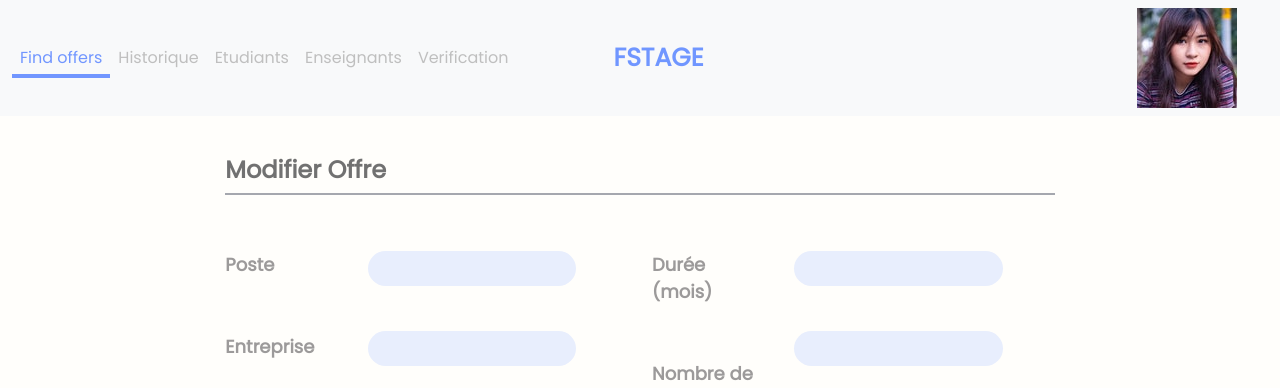
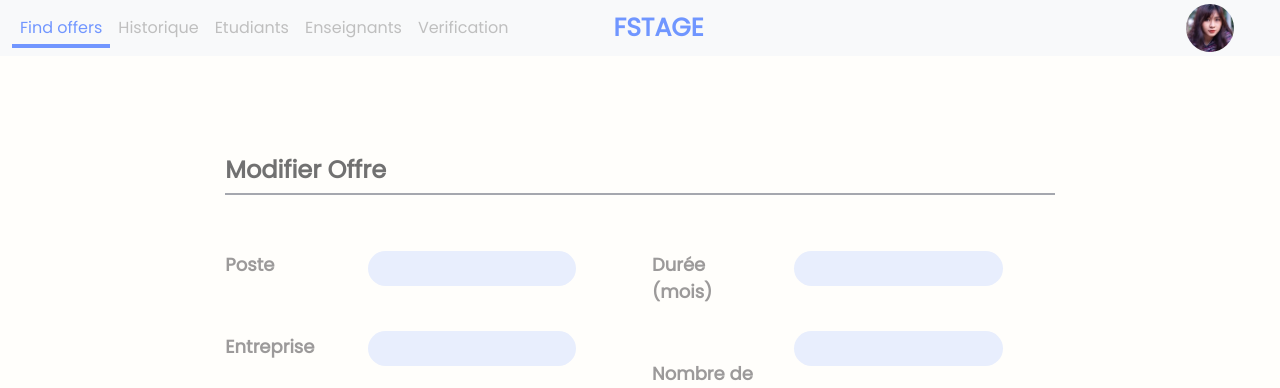
Before and after one commit to AbdoAitrais/Web_Project, a PHP site: page /pages/Modifier_Offre_Resp.php in a window 1280 px wide. Shown: the top 388 px of the page. Run offline with PHP 8.4, Linux system fonts and the light colour scheme; a user stored in the database is signed in; data comes from the database, SQL or seed files in the repository.

Commit message:
css modifier added

```diff
--- a/pages/Publier_Offre_Resp.css
+++ b/pages/Publier_Offre_Resp.css
@@ -507,3 +507,105 @@
 .cne{
   display: block !important;
 }
+/* popup css */
+
+.action
+{
+    position: absolute;
+    top: 20px;
+    right: 30px;
+}
+
+.action .profile
+{
+    position: relative;
+    left: 1rem;
+    top: -1rem;
+    width: 48px;
+    height: 48px;
+    border-radius: 50%;
+    overflow: hidden;
+    cursor: pointer;
+}
+
+.action .profile img{
+
+    top: 0;
+    left: 0;
+    object-fit: cover;
+}
+
+.action .menu
+{
+    position: absolute;
+    top:20px;
+    right: -40px;
+    padding: 10px 20px;
+    width: 200px;
+    box-sizing: 0 5px 25px rgba(0,0,0,0.1);
+    background-color: rgb(199, 199, 199);
+    border-radius: 15px;
+    transition: 0.5s;
+    visibility: hidden;
+    opacity: 0;
+}
+
+.action .menu.active{
+    top: 50px;
+    visibility: visible;
+    opacity: 1;
+}
+
+.action .menu h3{
+    width: 100%;
+    text-align: center;
+    font-size: 24px;
+    padding: 20px 0;
+    font-weight: 500;
+    color: #555;
+    line-height: 1.2em;
+}
+
+.action .menu::before{
+    content: '';
+    position: absolute;
+    top: -5px;
+    right: 38px;
+    width: 20px;
+    height: 20px;
+    background-color: rgb(199, 199, 199);
+    transform: rotate(45deg);
+}
+
+.action .menu ul li{
+    list-style: none;
+    padding: 10px 0;
+    border-top: 1px solid rgba(0,0,0,0.05);
+    direction: flex;
+
+
+}
+
+.action .menu ul li img{
+    max-width: 20px;
+    margin-right: 10px;
+    opacity: 0.5;
+    transition: 0.5s;
+}
+
+.action .menu ul li:hover img{
+    opacity: 1;
+}
+
+.action .menu ul li a{
+    display: inline-block;
+    text-decoration: none;
+    color: #555;
+    font-weight: 500;
+    transition: 0.5s;
+}
+
+.action .menu ul li:hover a
+{
+    color: #ff5d94;
+}
```
Also changed, not shown: 1 other file.
